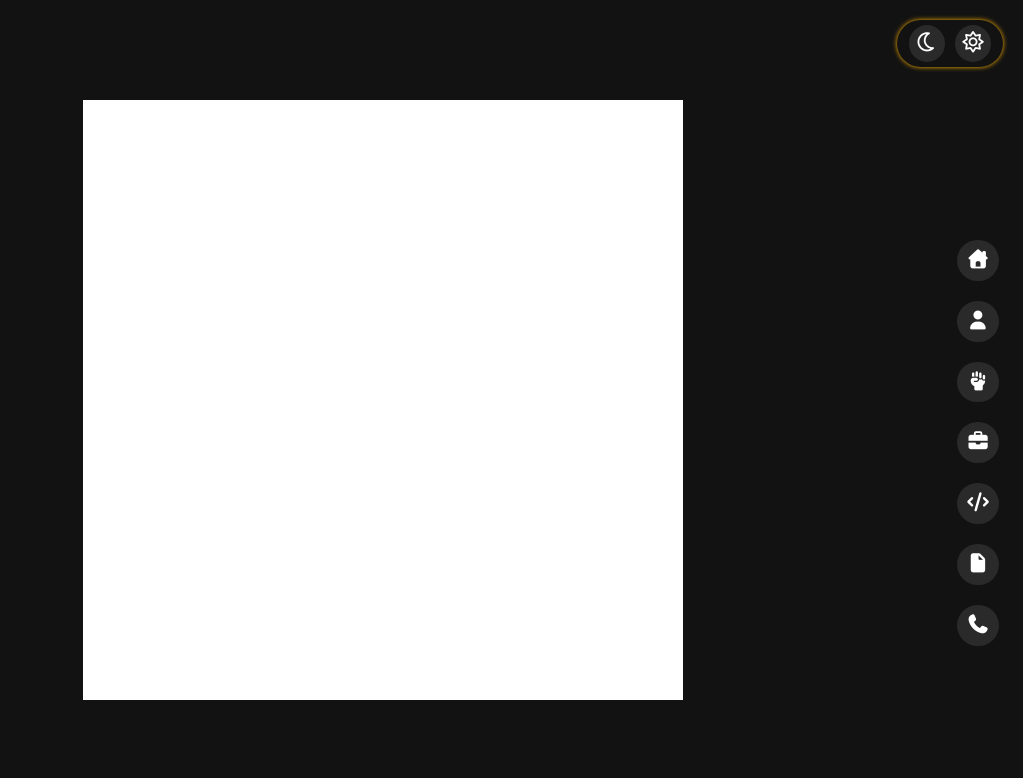
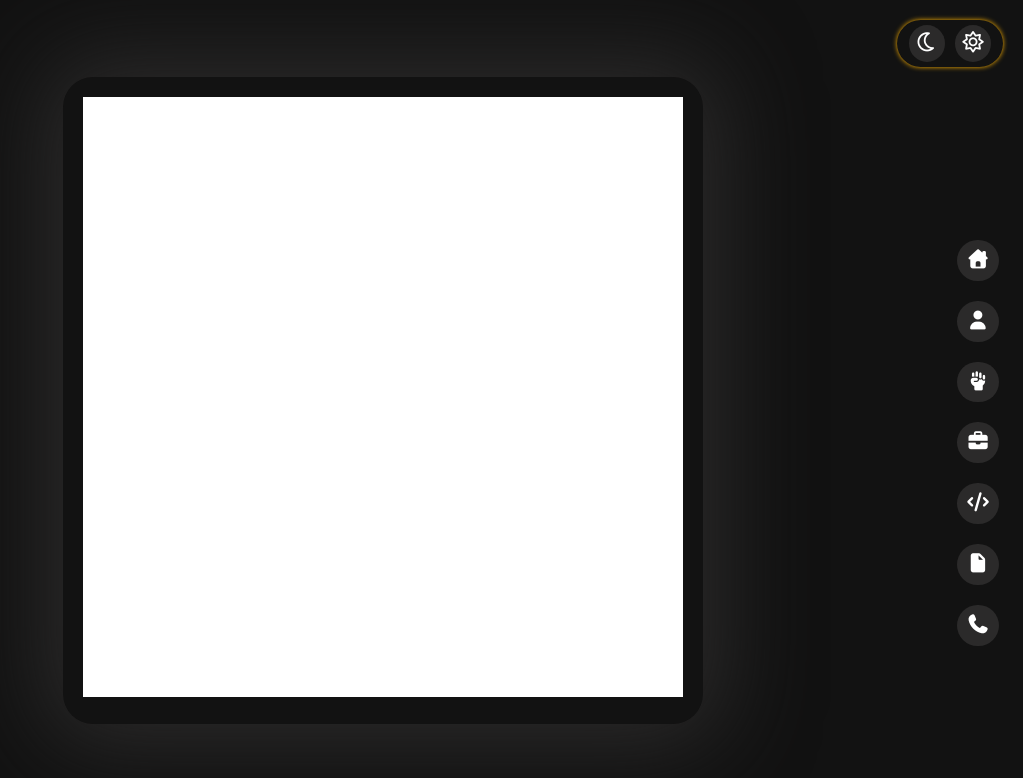
Before and after one commit to Sanjaypandi123/Portfolio-ReactJS, a React (Vite) app: page /resume in a window 1280 px wide. Shown: the top 778 px of the page, without its empty margins (257-1280 px from the left). Built offline with nearby package versions, Linux system fonts and the light colour scheme.

Commit message:
resume design

```diff
--- a/src/components/Resume.jsx
+++ b/src/components/Resume.jsx
@@ -9,12 +9,14 @@ const Resume = () => {
   return (
     <>
       <div className="resume-wrapper">
-        <iframe
+        <div className="resume">
+          <iframe
           src={cv}
           width="600px"
           height="600px"
           title="Resume"
         ></iframe>
+        </div>
       </div>
     </>
   )
--- a/src/index.css
+++ b/src/index.css
@@ -443,6 +443,13 @@ header .cnt:hover::after {
   place-content: center;
 }
 
+.resume-wrapper .resume{
+  border-radius: 30px;
+  box-shadow: 0 0 90px 20px var(--iconsash);
+  overflow: hidden;
+  padding: 20px;
+}
+
 
 
 @media all and (max-width:576px) {
```
